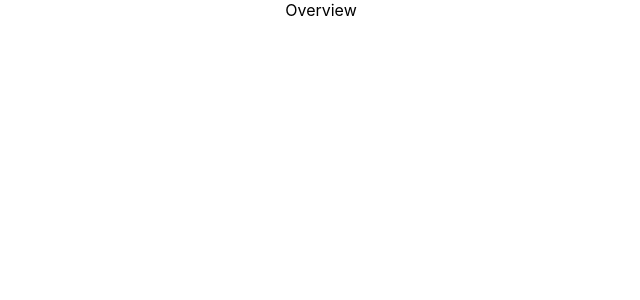
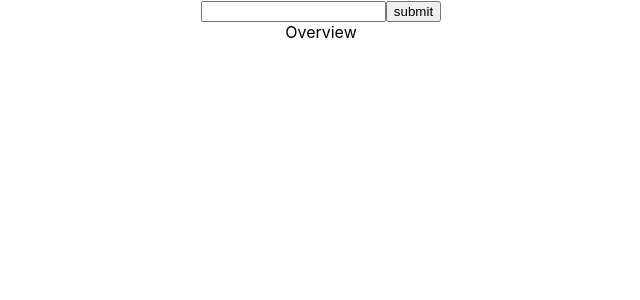
Before and after one commit to SalamanderCtesiphon/todo-list-functional-react, a React (Create React App) app: page / in a window 1280 px wide. Shown: the top 300 px of the page, without its empty margins (319-959 px from the left). Built offline with nearby package versions, Linux system fonts and the light colour scheme.

Commit message:
added a form

```diff
--- a/src/App.js
+++ b/src/App.js
@@ -9,6 +9,13 @@ function App() {
 
   return (
     <div className="App">
+      <div>
+        <form>
+          <label></label>
+          <input/>
+          <button>submit</button>
+        </form>
+      </div>
       <Overview />
     </div>
 
```
